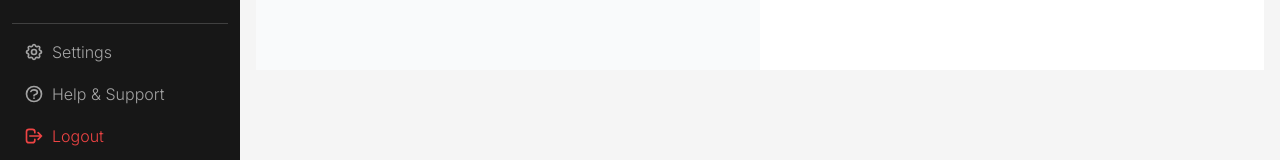
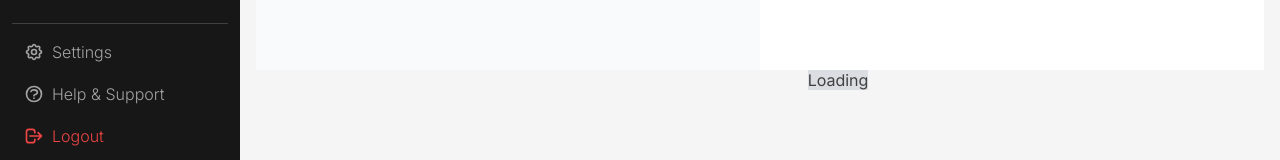
Before and after one commit to sakshyambanjade/ecommerce-admin-panel, a React (Create React App) app: page /Return in a window 1280 px wide. Shown: the part 632-792 px from the top of the page. Built offline with nearby package versions, Linux system fonts and the light colour scheme.

Commit message:
added skelton section

```diff
--- /dev/null
+++ b/src/components/Skeleton.jsx
@@ -0,0 +1,15 @@
+import React from 'react'
+
+export function Skeleton() {
+  return (
+    <div>
+      <div class="flex animate-pulse flex-row items-center h-full justify-center space-x-7">
+      <div class="w-32 bg-gray-300">
+      </div>
+     <div class="flex flex-col space-y-17 bg-gray-300">
+    <div class="w-38 h-15 gray-300 rounded-md ">Loading</div>
+   </div>
+   </div>
+    </div>
+  )
+}
--- a/src/pages/Delivery.jsx
+++ b/src/pages/Delivery.jsx
@@ -1,7 +1,7 @@
 import React from 'react'
 import { X } from 'lucide-react'
 import SideBar from '../components/shared/Sidebar'
-
+import { Skeleton } from '../components/Skeleton'
 const products = [
   {
     id: 1,
@@ -146,12 +146,16 @@ export function Delivery() {
                 <div className="py-6">
                   <h2 className="text-base font-bold text-gray-500">Payment Method</h2>
                 </div>
+
               </div>
+
             </div>
           </div>
         </div>
       </div>
+
     </div>
+    <Skeleton/>
     </div>
   )
 }
--- a/src/pages/Products.jsx
+++ b/src/pages/Products.jsx
@@ -1,6 +1,5 @@
 import React from 'react'
-import { LazyLoadImage } from "react-lazy-load-image-component";
-
+import {Skeleton} from '../components/Skeleton'
 export function Products() {
   return (
     <div>
@@ -8,7 +7,6 @@ export function Products() {
 
       {Array.from({ length: 14 }).map((_, i) => (
         <div key={i} className="rounded-md border">
-           <LazyLoadImage />
           <img
 
             src="https://images.unsplash.com/photo-1588099768523-f4e6a5679d88?ixlib=rb-4.0.3&ixid=MnwxMjA3fDB8MHxjb2xsZWN0aW9uLXBhZ2V8NHwxMTM4MTU1NXx8ZW58MHx8fHw%3D&auto=format&fit=crop&w=800&q=60"
@@ -49,15 +47,17 @@ export function Products() {
                 10 UK
               </span>
             </div>
+
             <button
               type="button"
               className="mt-4 w-full rounded-sm bg-black px-2 py-1.5 text-sm font-semibold text-white shadow-sm hover:bg-black/80 focus-visible:outline focus-visible:outline-2 focus-visible:outline-offset-2 focus-visible:outline-black"
-            >
-Confirm             </button>
+            >Confirm</button>
+
           </div>
         </div>
       ))}
     </div>
+    <Skeleton/>
     </div>
   )
 }
--- a/src/pages/Return.jsx
+++ b/src/pages/Return.jsx
@@ -1,6 +1,6 @@
 import React from 'react'
 import { ArrowUpRight } from 'lucide-react'
-
+import {Skeleton} from '../components/Skeleton'
 export function Return() {
   return (
 
@@ -226,6 +226,8 @@ export function Return() {
       </div>
     </div>
   </div>
+  <Skeleton/>
+
 </section>
   )
 }
```
